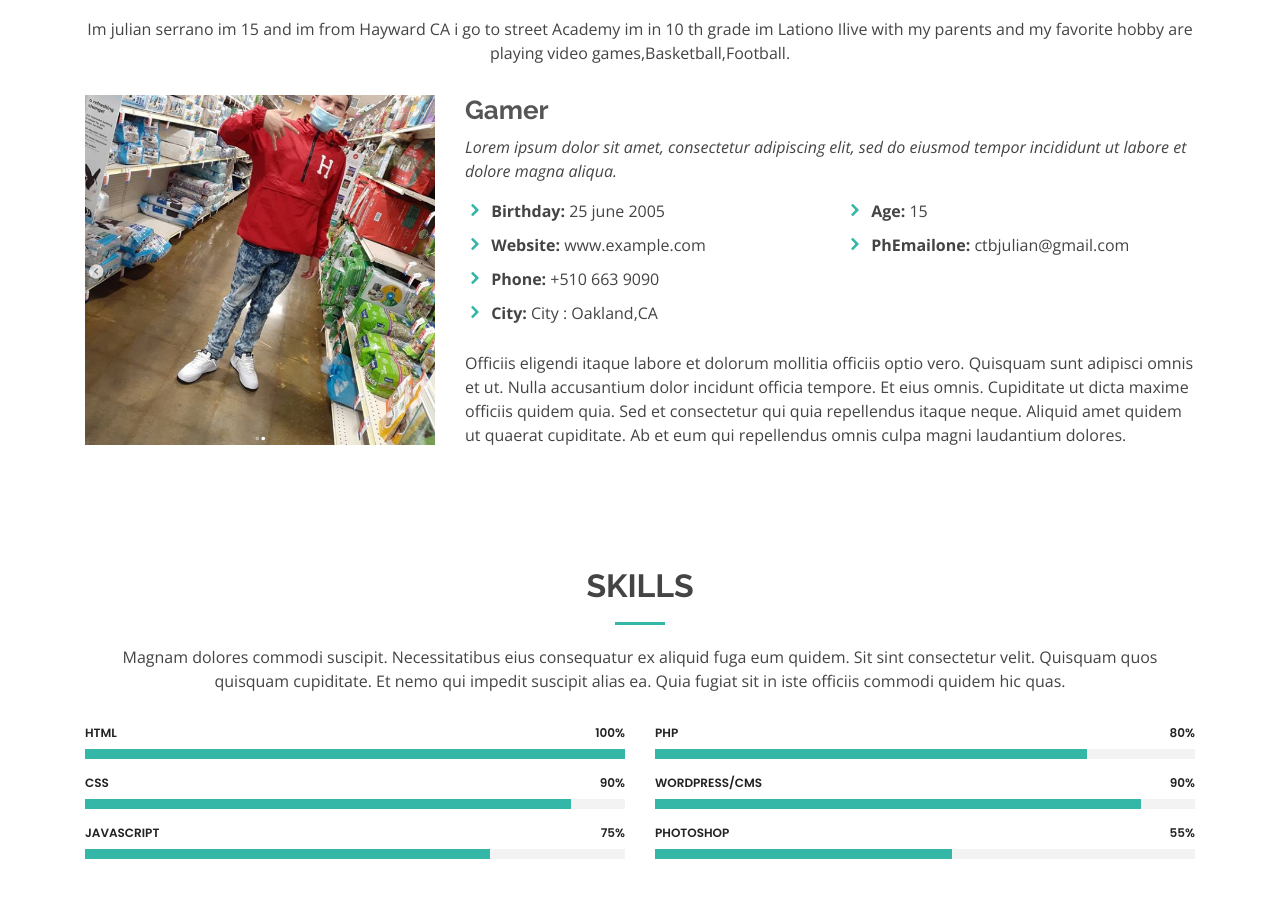
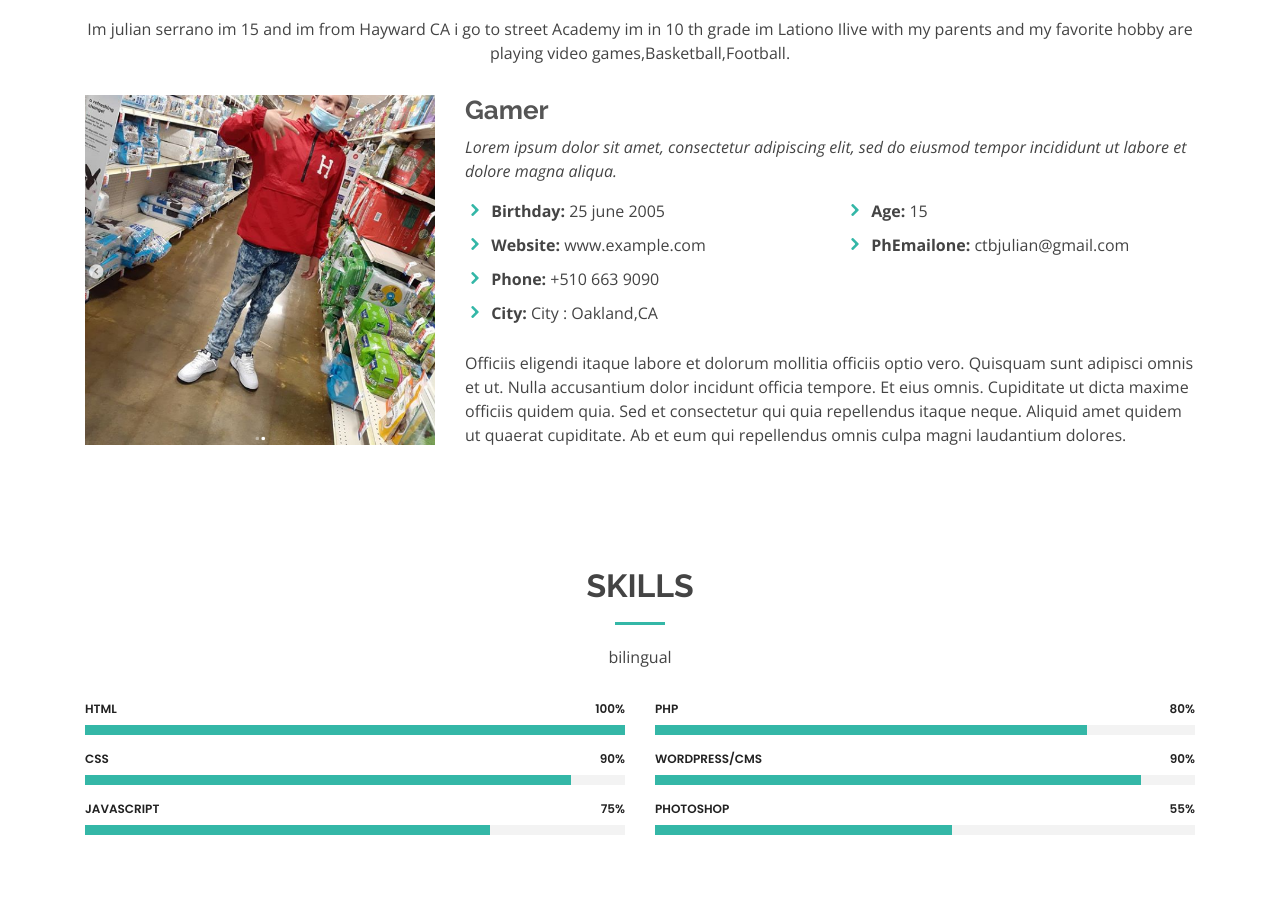
Before and after one commit to ctbjulian/ctbjulian.github.io, a plain HTML site: page about.html in a window 1280 px wide. Shown: the part 171-1086 px from the top of the page. Drawn offline with nearby package versions, Linux system fonts and the light colour scheme.

Commit message:
Update about.html

```diff
--- a/about.html
+++ b/about.html
@@ -122,7 +122,7 @@
 
         <div class="section-title">
           <h2>Skills</h2>
-          <p>Magnam dolores commodi suscipit. Necessitatibus eius consequatur ex aliquid fuga eum quidem. Sit sint consectetur velit. Quisquam quos quisquam cupiditate. Et nemo qui impedit suscipit alias ea. Quia fugiat sit in iste officiis commodi quidem hic quas.</p>
+          <p>bilingual</p>
         </div>
 
         <div class="row skills-content">
```
